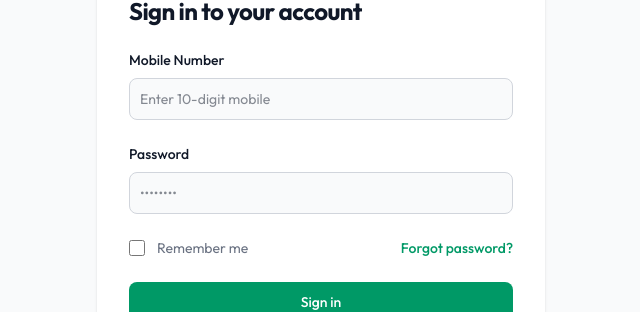
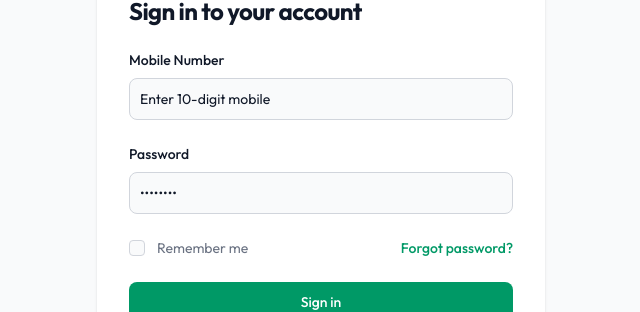
Before and after one commit to gavi-codes/ai-crop-pilot, a React (Vite) app in the folder frontend/: page /login in a window 1280 px wide. Shown: the part 249-561 px from the top of the page, without its empty margins (319-959 px from the left). Built offline with nearby package versions, Linux system fonts and the light colour scheme; no server answers.

Commit message:
chore: install and configure flowbite for tailwind v4

```diff
--- a/frontend/src/index.css
+++ b/frontend/src/index.css
@@ -1,4 +1,6 @@
 @import "tailwindcss";
+@plugin "flowbite/plugin";
+@source "../node_modules/flowbite";
 
 @theme {
   --color-field-light: #eef2f3;
```
